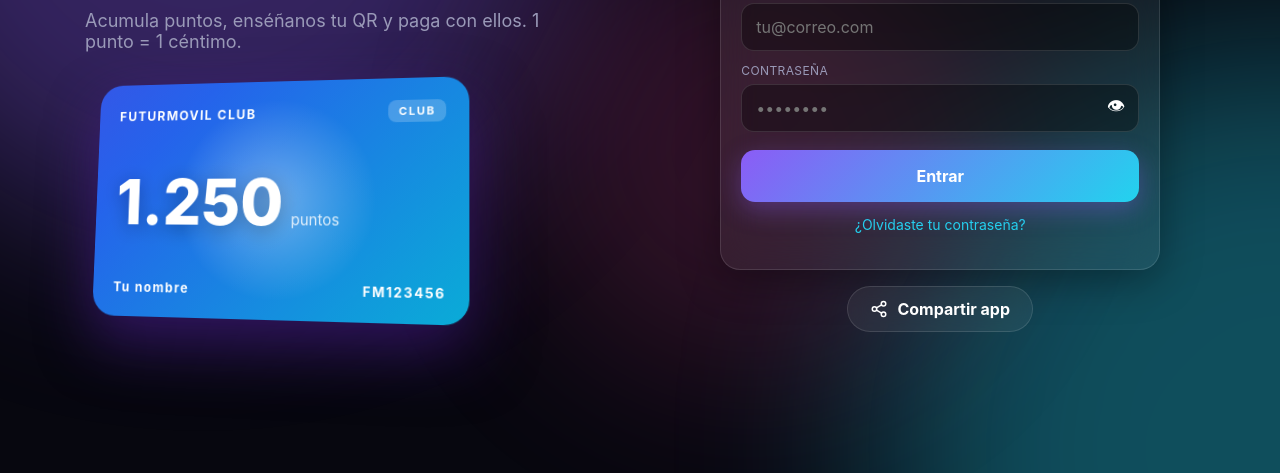
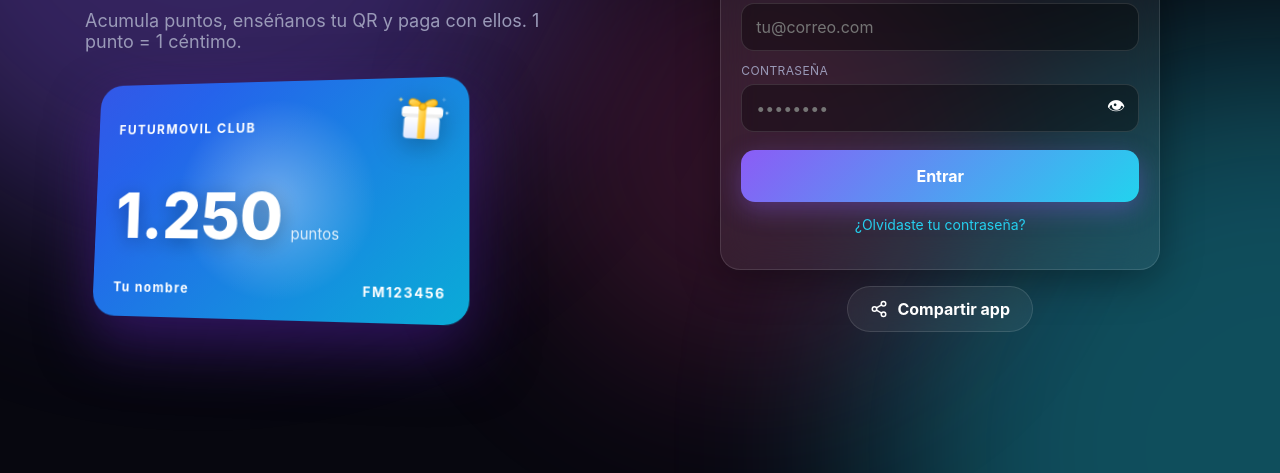
Before and after one commit to puntofibra/clientes, a plain HTML site: page index.html in a window 1280 px wide. Shown: the part 327-800 px from the top of the page. Drawn offline with Linux system fonts and the light colour scheme.

Commit message:
Tarjeta: regalo en lugar de la capsula CLUB

```diff
--- a/index.html
+++ b/index.html
@@ -83,6 +83,10 @@
 @keyframes sweep{0%,60%{transform:translateX(-120%) rotate(-25deg)}100%{transform:translateX(120%) rotate(-25deg)}}
 .c-top,.c-bot{display:flex;justify-content:space-between;align-items:center;font-weight:700;letter-spacing:1.5px;font-size:13px;position:relative;z-index:1}
 .chip{background:rgba(255,255,255,.2);border-radius:8px;padding:4px 10px;font-size:11px}
+.gift{width:58px;height:58px;flex:none;margin:-8px -6px 0 0;filter:drop-shadow(0 6px 14px rgba(0,0,0,.3));animation:giftf 3.2s ease-in-out infinite}
+.gift .sp{transform-box:fill-box;transform-origin:center;animation:twk 2s ease-in-out infinite}.gift .sp2{animation-delay:.7s}.gift .sp3{animation-delay:1.3s}
+@keyframes giftf{0%,100%{transform:translateY(0) rotate(-4deg)}50%{transform:translateY(-5px) rotate(4deg)}}
+@keyframes twk{0%,100%{opacity:1;transform:scale(1)}50%{opacity:.25;transform:scale(.6)}}
 .c-bal{position:relative;z-index:1}
 .c-bal b{font-size:clamp(44px,12vw,64px);line-height:1;font-weight:800;text-shadow:0 4px 20px rgba(0,0,0,.3)}
 .c-bal small{margin-left:8px;opacity:.85;font-size:15px}
@@ -257,6 +261,19 @@
 }
 
 
+
+/* ═════════ REGALO DE LA TARJETA ═════════ */
+function giftSvg() {
+  return '<svg class="gift" viewBox="0 0 64 64" aria-hidden="true"><defs><linearGradient id="fgb" x1="0" y1="0" x2="0" y2="1"><stop offset="0" stop-color="#fff"/><stop offset="1" stop-color="#dfe7ff"/></linearGradient><linearGradient id="fgr" x1="0" y1="0" x2="1" y2="1"><stop offset="0" stop-color="#FFE27A"/><stop offset="1" stop-color="#FFB300"/></linearGradient></defs>'
+    + '<path d="M32 22c-3-8-14-11-15-5-1 5 8 6 15 5z" fill="url(#fgr)" stroke="#E09B00" stroke-width="1.2" stroke-linejoin="round"/>'
+    + '<path d="M32 22c3-8 14-11 15-5 1 5-8 6-15 5z" fill="url(#fgr)" stroke="#E09B00" stroke-width="1.2" stroke-linejoin="round"/>'
+    + '<rect x="13" y="33" width="38" height="24" rx="4" fill="url(#fgb)"/><rect x="10" y="22" width="44" height="12" rx="4" fill="#fff"/>'
+    + '<rect x="10" y="30" width="44" height="4" fill="#000" opacity=".07"/><rect x="28" y="22" width="8" height="35" fill="url(#fgr)"/>'
+    + '<circle cx="32" cy="22" r="3.6" fill="#FFC21A" stroke="#E09B00" stroke-width="1.2"/>'
+    + '<path class="sp" d="M54 9l1.3 3.2 3.2 1.3-3.2 1.3L54 18l-1.3-3.2-3.2-1.3 3.2-1.3z" fill="#fff"/>'
+    + '<path class="sp sp2" d="M8 12l.9 2.1 2.1.9-2.1.9L8 18l-.9-2.1L5 15l2.1-.9z" fill="#FFE27A"/>'
+    + '<circle class="sp sp3" cx="58" cy="28" r="1.4" fill="#fff"/></svg>';
+}
 
 /* ═════════ SIN AUTORRELLENO AL ABRIR ═════════ */
 // Los campos del login nacen en solo lectura para que Chrome no meta la cuenta guardada al abrir.
@@ -437,7 +454,7 @@
 
 /* ═════════ AUTENTICACIÓN ═════════ */
 function authView(mode, email = '') {
-  const heroCard = `<div class="card3d"><div class="shine"></div><div class="c-top"><span>${APP.toUpperCase()}</span><span class="chip">CLUB</span></div><div class="c-bal"><b>1.250</b><small>puntos</small></div><div class="c-bot"><span>Tu nombre</span><span>FM123456</span></div></div>`;
+  const heroCard = `<div class="card3d"><div class="shine"></div><div class="c-top"><span>${APP.toUpperCase()}</span>${giftSvg()}</div><div class="c-bal"><b>1.250</b><small>puntos</small></div><div class="c-bot"><span>Tu nombre</span><span>FM123456</span></div></div>`;
   const forms = {
     login: `<h1>Bienvenido</h1><p class="sub mut">Accede con tu correo y contraseña</p>
       <label>CORREO</label><input id="em" type="email" autocomplete="username" readonly value="${esc(email)}" placeholder="tu@correo.com">
@@ -523,7 +540,7 @@
   <main class="wrap cgrid">
     <section class="col-l">
       <div class="card3d" id="card"><div class="shine"></div>
-        <div class="c-top"><span>${APP.toUpperCase()}</span><span class="chip">CLUB</span></div>
+        <div class="c-top"><span>${APP.toUpperCase()}</span>${giftSvg()}</div>
         <div><div class="c-bal"><b id="bal">0</b><small>puntos</small></div><div class="c-eur" id="eur"></div></div>
         <div class="c-bot"><span>${esc(d.user.nombre)}</span><span>${esc(d.user.id)}</span></div></div>
       <div class="glass qrbox"><h3>Tu código QR</h3><p class="mut" style="margin:6px 0 0">Enséñalo en caja para sumar o pagar con puntos</p>
--- a/sw.js
+++ b/sw.js
@@ -1,6 +1,6 @@
 // Service worker: permite instalar la app y abrirla sin conexión (la interfaz).
 // Los datos (puntos, movimientos) siempre van a la red: nunca se cachean.
-const VERSION = 'fm-club-v8';
+const VERSION = 'fm-club-v9';
 const SHELL = ['./', 'index.html', 'manifest.webmanifest', 'icon-192.png', 'icon-512.png'];
 
 self.addEventListener('install', e => {
```
